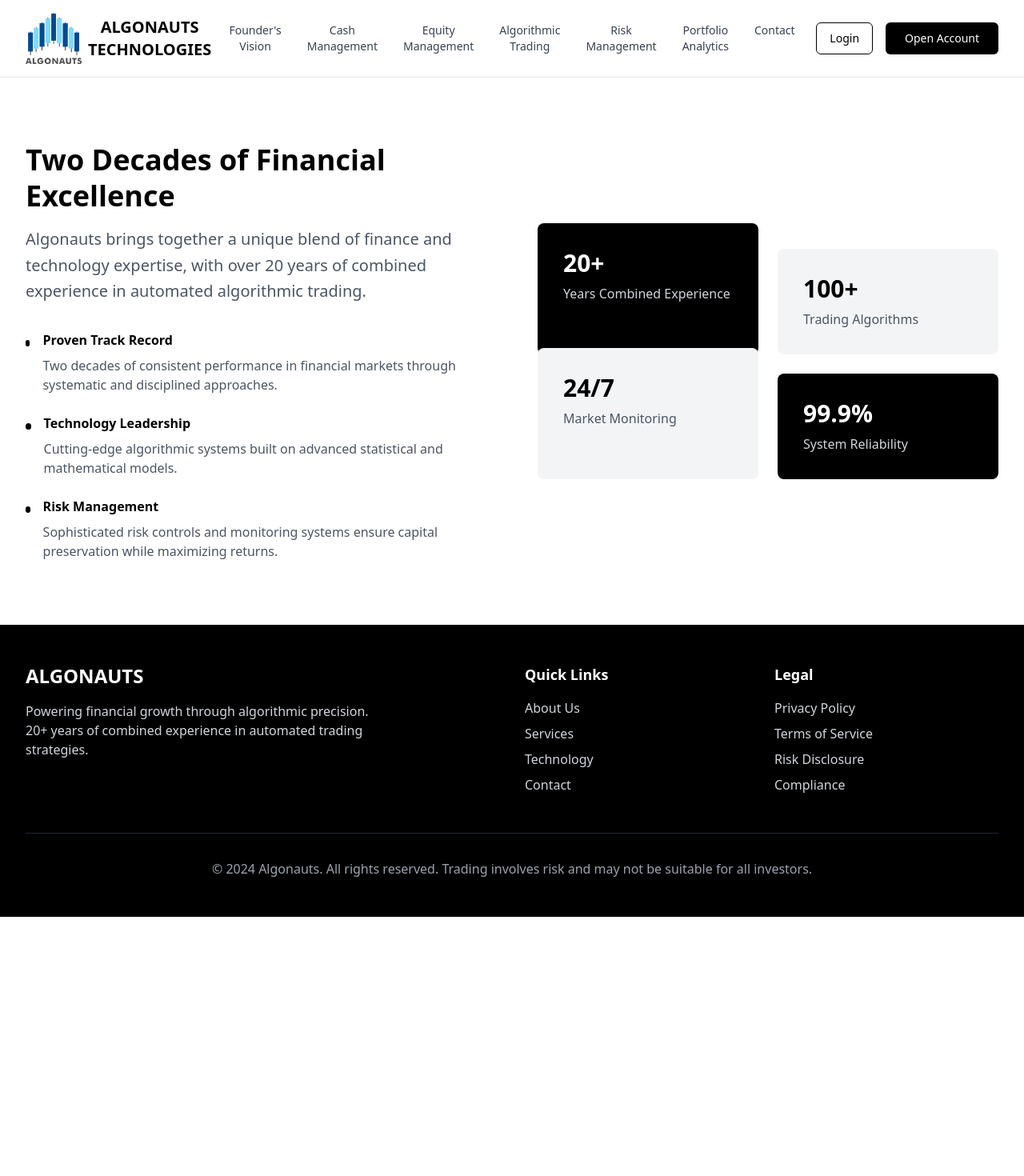
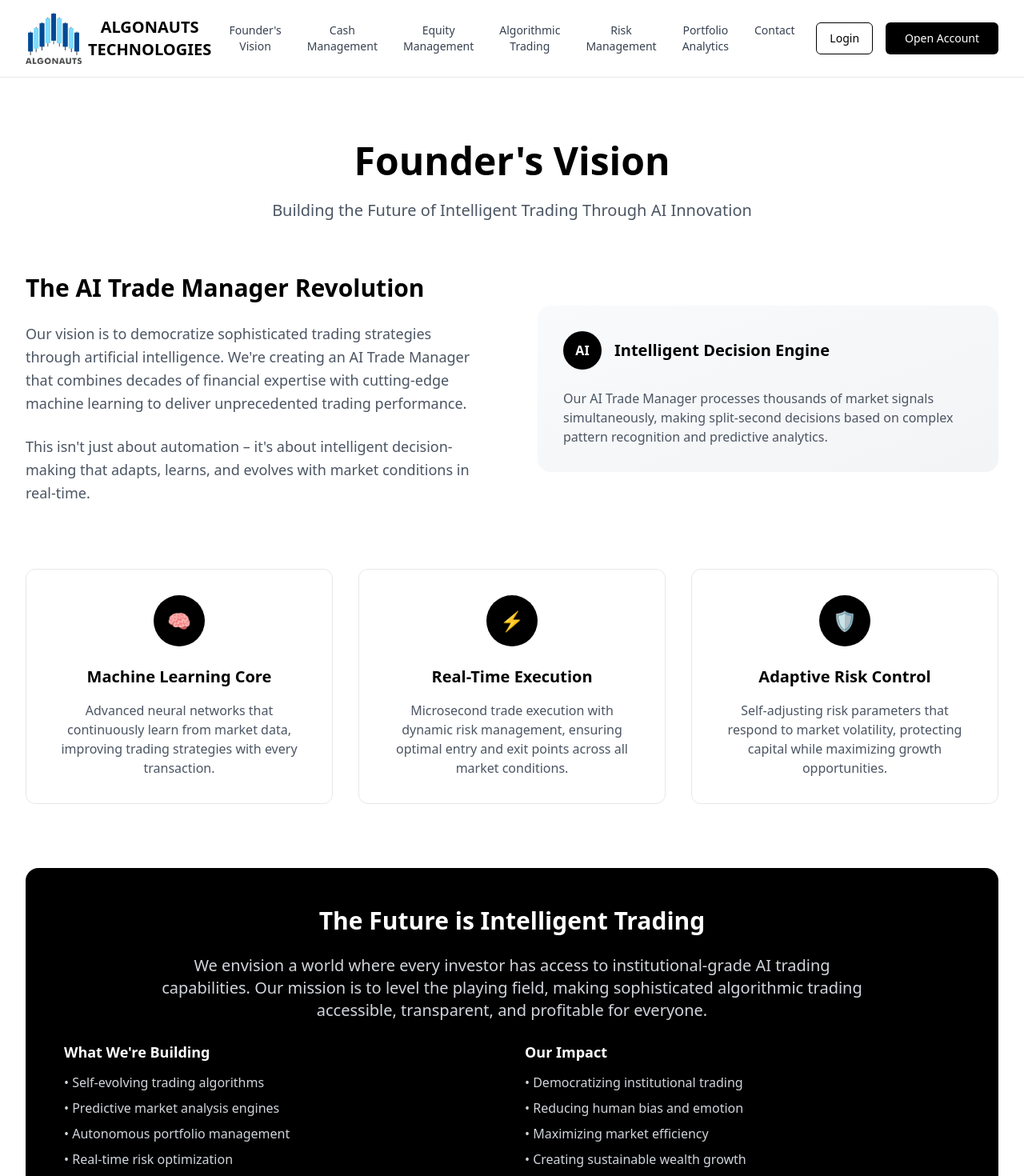
Before and after one commit to harshalalgonaus/algonauts-trade-flow, a React (Vite) app: page /founders-vision in a window 1280 px wide. Shown: the top 1470 px of the page at 80% size. Before the commit the page ends 1146 px from the top, so only its background shows below. Built offline with nearby package versions, Linux system fonts and the light colour scheme.

Commit message:
Refactor: Move content and update Founder's Vision
Move Founder's Vision content to homepage and update Founder's Vision page content to reflect AI trade manager goals.

```diff
--- a/src/pages/FoundersVision.tsx
+++ b/src/pages/FoundersVision.tsx
@@ -9,67 +9,109 @@ const FoundersVision = () => {
 
       <section className="py-20 bg-white overflow-hidden">
         <div className="max-w-7xl mx-auto px-4 sm:px-6 lg:px-8">
-          <div className="grid lg:grid-cols-2 gap-16 items-center">
-            <div className="space-y-8 opacity-0 animate-[fade-in_0.8s_ease-out_0.2s_forwards]">
-              <div className="space-y-4">
-                <h2 className="text-4xl font-bold text-black leading-tight">
-                  Two Decades of Financial Excellence
-                </h2>
-                <p className="text-xl text-gray-600 leading-relaxed">
-                  Algonauts brings together a unique blend of finance and technology expertise,
-                  with over 20 years of combined experience in automated algorithmic trading.
+          <div className="text-center mb-16 opacity-0 animate-[fade-in_0.8s_ease-out_0.2s_forwards]">
+            <h1 className="text-5xl font-bold text-black mb-6">Founder's Vision</h1>
+            <p className="text-xl text-gray-600 max-w-3xl mx-auto">
+              Building the Future of Intelligent Trading Through AI Innovation
             </p>
           </div>
 
+          <div className="grid lg:grid-cols-2 gap-16 items-center mb-20">
+            <div className="space-y-8 opacity-0 animate-[fade-in_0.8s_ease-out_0.4s_forwards]">
               <div className="space-y-6">
-                <div className="flex items-start space-x-4 group hover:translate-x-2 transition-transform duration-300">
-                  <div className="w-2 h-2 bg-black rounded-full mt-3 group-hover:scale-150 transition-transform duration-300"></div>
-                  <div>
-                    <h3 className="font-semibold text-black mb-2 group-hover:text-gray-800 transition-colors duration-300">Proven Track Record</h3>
-                    <p className="text-gray-600">
-                      Two decades of consistent performance in financial markets through systematic and disciplined approaches.
+                <h2 className="text-3xl font-bold text-black leading-tight">
+                  The AI Trade Manager Revolution
+                </h2>
+                <p className="text-lg text-gray-600 leading-relaxed">
+                  Our vision is to democratize sophisticated trading strategies through artificial intelligence.
+                  We're creating an AI Trade Manager that combines decades of financial expertise with
+                  cutting-edge machine learning to deliver unprecedented trading performance.
+                </p>
+                <p className="text-lg text-gray-600 leading-relaxed">
+                  This isn't just about automation – it's about intelligent decision-making that adapts,
+                  learns, and evolves with market conditions in real-time.
                 </p>
               </div>
             </div>
 
-                <div className="flex items-start space-x-4 group hover:translate-x-2 transition-transform duration-300">
-                  <div className="w-2 h-2 bg-black rounded-full mt-3 group-hover:scale-150 transition-transform duration-300"></div>
-                  <div>
-                    <h3 className="font-semibold text-black mb-2 group-hover:text-gray-800 transition-colors duration-300">Technology Leadership</h3>
+            <div className="bg-gradient-to-br from-gray-50 to-gray-100 p-8 rounded-2xl opacity-0 animate-[fade-in_0.8s_ease-out_0.6s_forwards]">
+              <div className="space-y-6">
+                <div className="flex items-center space-x-4">
+                  <div className="w-12 h-12 bg-black rounded-full flex items-center justify-center">
+                    <span className="text-white font-bold">AI</span>
+                  </div>
+                  <h3 className="text-xl font-semibold text-black">Intelligent Decision Engine</h3>
+                </div>
                 <p className="text-gray-600">
-                      Cutting-edge algorithmic systems built on advanced statistical and mathematical models.
+                  Our AI Trade Manager processes thousands of market signals simultaneously,
+                  making split-second decisions based on complex pattern recognition and predictive analytics.
+                </p>
+              </div>
+            </div>
+          </div>
+
+          <div className="grid md:grid-cols-3 gap-8 mb-20">
+            <div className="text-center p-8 bg-white border border-gray-200 rounded-xl hover:shadow-lg transition-all duration-300 opacity-0 animate-[fade-in_0.8s_ease-out_0.8s_forwards]">
+              <div className="w-16 h-16 bg-black rounded-full flex items-center justify-center mx-auto mb-6">
+                <span className="text-white text-2xl">🧠</span>
+              </div>
+              <h3 className="text-xl font-semibold text-black mb-4">Machine Learning Core</h3>
+              <p className="text-gray-600">
+                Advanced neural networks that continuously learn from market data,
+                improving trading strategies with every transaction.
+              </p>
+            </div>
+
+            <div className="text-center p-8 bg-white border border-gray-200 rounded-xl hover:shadow-lg transition-all duration-300 opacity-0 animate-[fade-in_0.8s_ease-out_1s_forwards]">
+              <div className="w-16 h-16 bg-black rounded-full flex items-center justify-center mx-auto mb-6">
+                <span className="text-white text-2xl">⚡</span>
+              </div>
+              <h3 className="text-xl font-semibold text-black mb-4">Real-Time Execution</h3>
+              <p className="text-gray-600">
+                Microsecond trade execution with dynamic risk management,
+                ensuring optimal entry and exit points across all market conditions.
+              </p>
+            </div>
+
+            <div className="text-center p-8 bg-white border border-gray-200 rounded-xl hover:shadow-lg transition-all duration-300 opacity-0 animate-[fade-in_0.8s_ease-out_1.2s_forwards]">
+              <div className="w-16 h-16 bg-black rounded-full flex items-center justify-center mx-auto mb-6">
+                <span className="text-white text-2xl">🛡️</span>
+              </div>
+              <h3 className="text-xl font-semibold text-black mb-4">Adaptive Risk Control</h3>
+              <p className="text-gray-600">
+                Self-adjusting risk parameters that respond to market volatility,
+                protecting capital while maximizing growth opportunities.
               </p>
             </div>
           </div>
 
-                <div className="flex items-start space-x-4 group hover:translate-x-2 transition-transform duration-300">
-                  <div className="w-2 h-2 bg-black rounded-full mt-3 group-hover:scale-150 transition-transform duration-300"></div>
-                  <div>
-                    <h3 className="font-semibold text-black mb-2 group-hover:text-gray-800 transition-colors duration-300">Risk Management</h3>
-                    <p className="text-gray-600">
-                      Sophisticated risk controls and monitoring systems ensure capital preservation while maximizing returns.
+          <div className="bg-black text-white p-12 rounded-2xl opacity-0 animate-[fade-in_0.8s_ease-out_1.4s_forwards]">
+            <div className="text-center space-y-6">
+              <h2 className="text-3xl font-bold">The Future is Intelligent Trading</h2>
+              <p className="text-xl text-gray-300 max-w-4xl mx-auto">
+                We envision a world where every investor has access to institutional-grade AI trading capabilities.
+                Our mission is to level the playing field, making sophisticated algorithmic trading accessible,
+                transparent, and profitable for everyone.
               </p>
+              <div className="grid md:grid-cols-2 gap-8 mt-12">
+                <div className="text-left">
+                  <h4 className="text-lg font-semibold mb-3">What We're Building</h4>
+                  <ul className="space-y-2 text-gray-300">
+                    <li>• Self-evolving trading algorithms</li>
+                    <li>• Predictive market analysis engines</li>
+                    <li>• Autonomous portfolio management</li>
+                    <li>• Real-time risk optimization</li>
+                  </ul>
                 </div>
+                <div className="text-left">
+                  <h4 className="text-lg font-semibold mb-3">Our Impact</h4>
+                  <ul className="space-y-2 text-gray-300">
+                    <li>• Democratizing institutional trading</li>
+                    <li>• Reducing human bias and emotion</li>
+                    <li>• Maximizing market efficiency</li>
+                    <li>• Creating sustainable wealth growth</li>
+                  </ul>
                 </div>
-              </div>
-            </div>
-
-            <div className="grid grid-cols-2 gap-6 opacity-0 animate-[fade-in_0.8s_ease-out_0.4s_forwards]">
-              <div className="bg-black text-white p-8 rounded-lg hover:scale-105 transition-all duration-500 hover:shadow-2xl cursor-pointer group">
-                <div className="text-3xl font-bold mb-2 group-hover:scale-110 transition-transform duration-300">20+</div>
-                <div className="text-gray-300">Years Combined Experience</div>
-              </div>
-              <div className="bg-gray-100 p-8 rounded-lg mt-8 hover:scale-105 transition-all duration-500 hover:shadow-xl cursor-pointer group hover:bg-gray-50">
-                <div className="text-3xl font-bold text-black mb-2 group-hover:scale-110 transition-transform duration-300">100+</div>
-                <div className="text-gray-600">Trading Algorithms</div>
-              </div>
-              <div className="bg-gray-100 p-8 rounded-lg -mt-8 hover:scale-105 transition-all duration-500 hover:shadow-xl cursor-pointer group hover:bg-gray-50">
-                <div className="text-3xl font-bold text-black mb-2 group-hover:scale-110 transition-transform duration-300">24/7</div>
-                <div className="text-gray-600">Market Monitoring</div>
-              </div>
-              <div className="bg-black text-white p-8 rounded-lg hover:scale-105 transition-all duration-500 hover:shadow-2xl cursor-pointer group">
-                <div className="text-3xl font-bold mb-2 group-hover:scale-110 transition-transform duration-300">99.9%</div>
-                <div className="text-gray-300">System Reliability</div>
               </div>
             </div>
           </div>
--- a/src/pages/Index.tsx
+++ b/src/pages/Index.tsx
@@ -11,6 +11,77 @@ const Index = () => {
     <div className="min-h-screen bg-white">
       <Header />
       <Hero />
+
+      {/* Founder's Vision Section */}
+      <section id="founders-vision" className="py-20 bg-white overflow-hidden">
+        <div className="max-w-7xl mx-auto px-4 sm:px-6 lg:px-8">
+          <div className="grid lg:grid-cols-2 gap-16 items-center">
+            <div className="space-y-8 opacity-0 animate-[fade-in_0.8s_ease-out_0.2s_forwards]">
+              <div className="space-y-4">
+                <h2 className="text-4xl font-bold text-black leading-tight">
+                  Two Decades of Financial Excellence
+                </h2>
+                <p className="text-xl text-gray-600 leading-relaxed">
+                  Algonauts brings together a unique blend of finance and technology expertise,
+                  with over 20 years of combined experience in automated algorithmic trading.
+                </p>
+              </div>
+
+              <div className="space-y-6">
+                <div className="flex items-start space-x-4 group hover:translate-x-2 transition-transform duration-300">
+                  <div className="w-2 h-2 bg-black rounded-full mt-3 group-hover:scale-150 transition-transform duration-300"></div>
+                  <div>
+                    <h3 className="font-semibold text-black mb-2 group-hover:text-gray-800 transition-colors duration-300">Proven Track Record</h3>
+                    <p className="text-gray-600">
+                      Two decades of consistent performance in financial markets through systematic and disciplined approaches.
+                    </p>
+                  </div>
+                </div>
+
+                <div className="flex items-start space-x-4 group hover:translate-x-2 transition-transform duration-300">
+                  <div className="w-2 h-2 bg-black rounded-full mt-3 group-hover:scale-150 transition-transform duration-300"></div>
+                  <div>
+                    <h3 className="font-semibold text-black mb-2 group-hover:text-gray-800 transition-colors duration-300">Technology Leadership</h3>
+                    <p className="text-gray-600">
+                      Cutting-edge algorithmic systems built on advanced statistical and mathematical models.
+                    </p>
+                  </div>
+                </div>
+
+                <div className="flex items-start space-x-4 group hover:translate-x-2 transition-transform duration-300">
+                  <div className="w-2 h-2 bg-black rounded-full mt-3 group-hover:scale-150 transition-transform duration-300"></div>
+                  <div>
+                    <h3 className="font-semibold text-black mb-2 group-hover:text-gray-800 transition-colors duration-300">Risk Management</h3>
+                    <p className="text-gray-600">
+                      Sophisticated risk controls and monitoring systems ensure capital preservation while maximizing returns.
+                    </p>
+                  </div>
+                </div>
+              </div>
+            </div>
+
+            <div className="grid grid-cols-2 gap-6 opacity-0 animate-[fade-in_0.8s_ease-out_0.4s_forwards]">
+              <div className="bg-black text-white p-8 rounded-lg hover:scale-105 transition-all duration-500 hover:shadow-2xl cursor-pointer group">
+                <div className="text-3xl font-bold mb-2 group-hover:scale-110 transition-transform duration-300">20+</div>
+                <div className="text-gray-300">Years Combined Experience</div>
+              </div>
+              <div className="bg-gray-100 p-8 rounded-lg mt-8 hover:scale-105 transition-all duration-500 hover:shadow-xl cursor-pointer group hover:bg-gray-50">
+                <div className="text-3xl font-bold text-black mb-2 group-hover:scale-110 transition-transform duration-300">100+</div>
+                <div className="text-gray-600">Trading Algorithms</div>
+              </div>
+              <div className="bg-gray-100 p-8 rounded-lg -mt-8 hover:scale-105 transition-all duration-500 hover:shadow-xl cursor-pointer group hover:bg-gray-50">
+                <div className="text-3xl font-bold text-black mb-2 group-hover:scale-110 transition-transform duration-300">24/7</div>
+                <div className="text-gray-600">Market Monitoring</div>
+              </div>
+              <div className="bg-black text-white p-8 rounded-lg hover:scale-105 transition-all duration-500 hover:shadow-2xl cursor-pointer group">
+                <div className="text-3xl font-bold mb-2 group-hover:scale-110 transition-transform duration-300">99.9%</div>
+                <div className="text-gray-300">System Reliability</div>
+              </div>
+            </div>
+          </div>
+        </div>
+      </section>
+
       <Services />
       <Technology />
       <Contact />
```
Lines whose indentation alone changed are shown as unchanged.
